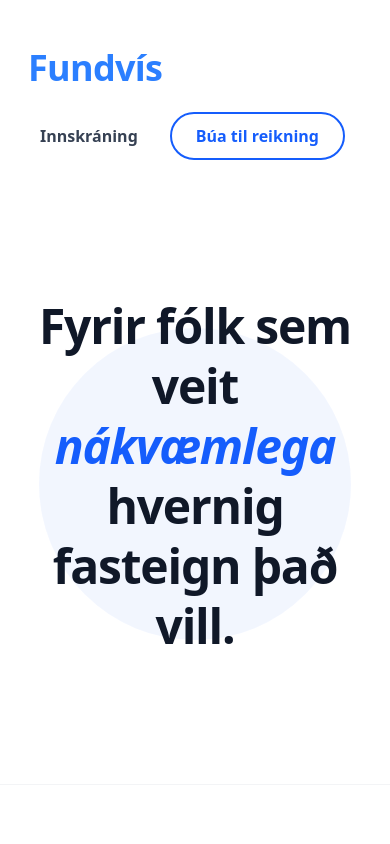
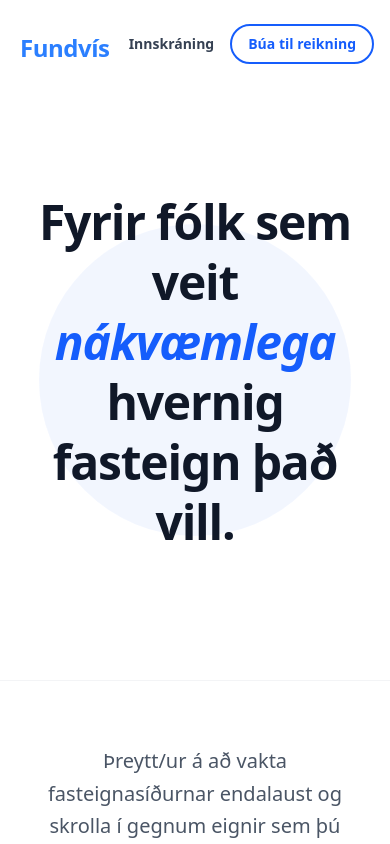
Before and after one commit to magnimar/properties-by-magni, a SvelteKit app in the folder frontend/: page /home in a window 390 px wide. Shown: the top 844 px of the page. Built offline with nearby package versions, Linux system fonts and the light colour scheme.

Commit message:
Fix header wrapping and logo size on mobile across all pages (#75)

```diff
--- a/frontend/src/routes/dashboard/+page.svelte
+++ b/frontend/src/routes/dashboard/+page.svelte
@@ -834,9 +834,9 @@
 </script>
 
 <div class="p-8 max-w-2xl mx-auto">
-    <div class="fixed top-0 left-0 p-4 z-50">
+    <div class="fixed top-0 left-0 p-4 md:p-6 z-50">
         <a href="/home" class="flex items-center hover:opacity-90 transition-opacity">
-            <span class="font-bold text-4xl md:text-5xl tracking-tight text-blue-500 mt-2 ml-1" style="letter-spacing: -0.02em;">Fundvís</span>
+            <span class="font-bold text-2xl md:text-5xl tracking-tight text-blue-500 mt-2 ml-1" style="letter-spacing: -0.02em;">Fundvís</span>
         </a>
     </div>
 
--- a/frontend/src/routes/home/+page.svelte
+++ b/frontend/src/routes/home/+page.svelte
@@ -37,20 +37,20 @@
 
 <div class="min-h-screen font-sans text-gray-900 bg-white selection:bg-blue-100">
     <!-- Header -->
-    <header class="relative z-50 pt-10 pb-6 px-6 md:px-10 lg:pt-12 lg:pb-8 flex flex-wrap items-center justify-between gap-6">
-        <a href="/" class="flex items-center gap-5 hover:opacity-90 transition-opacity">
-            <span class="font-bold text-4xl md:text-5xl tracking-tight text-blue-500 mt-2 ml-1" style="letter-spacing: -0.02em;">Fundvís</span>
+    <header class="relative z-50 pt-6 pb-4 px-4 md:pt-10 md:pb-6 md:px-10 lg:pt-12 lg:pb-8 flex items-center justify-between gap-2 md:gap-6">
+        <a href="/" class="flex items-center gap-2 md:gap-5 hover:opacity-90 transition-opacity">
+            <span class="font-bold text-2xl md:text-5xl tracking-tight text-blue-500 mt-2 ml-1" style="letter-spacing: -0.02em;">Fundvís</span>
         </a>
-        <nav class="flex items-center gap-4">
+        <nav class="flex items-center gap-2 md:gap-4">
             {#if isLoggedIn}
-                <a href="/dashboard" class="px-6 py-2.5 bg-blue-600 text-white rounded-full font-bold text-base md:text-lg hover:bg-blue-700 transition-all shadow-lg text-center">
+                <a href="/dashboard" class="px-4 py-2 md:px-6 md:py-2.5 bg-blue-600 text-white rounded-full font-bold text-sm md:text-lg hover:bg-blue-700 transition-all shadow-lg text-center">
                     Fara á stjórnborð
                 </a>
             {:else}
-                <a href="/login" class="px-4 py-3 text-gray-700 font-bold text-base md:text-lg hover:text-blue-600 transition-colors text-center">
+                <a href="/login" class="px-2 py-2 md:px-4 md:py-3 text-gray-700 font-bold text-sm md:text-lg hover:text-blue-600 transition-colors text-center">
                     Innskráning
                 </a>
-                <a href="/register" class="px-6 py-2.5 text-blue-600 border-2 border-blue-600 rounded-full font-bold text-base md:text-lg hover:bg-blue-50 transition-colors text-center">
+                <a href="/register" class="px-4 py-2 md:px-6 md:py-2.5 text-blue-600 border-2 border-blue-600 rounded-full font-bold text-sm md:text-lg hover:bg-blue-50 transition-colors text-center">
                     Búa til reikning
                 </a>
             {/if}
--- a/frontend/src/routes/login/+page.svelte
+++ b/frontend/src/routes/login/+page.svelte
@@ -28,9 +28,9 @@
 </script>
 
 <div class="flex flex-col items-center justify-center min-h-screen bg-gray-50">
-  <div class="fixed top-0 left-0 pt-10 pl-6 md:pl-10 lg:pt-12 z-50">
+  <div class="fixed top-0 left-0 pt-6 pl-4 md:pt-10 md:pl-10 lg:pt-12 z-50">
     <a href="/home" class="flex items-center hover:opacity-90 transition-opacity">
-        <span class="font-bold text-4xl md:text-5xl tracking-tight text-blue-500 mt-2 ml-1" style="letter-spacing: -0.02em;">Fundvís</span>
+        <span class="font-bold text-2xl md:text-5xl tracking-tight text-blue-500 mt-2 ml-1" style="letter-spacing: -0.02em;">Fundvís</span>
     </a>
   </div>
   <form onsubmit={(e) => { e.preventDefault(); handleLogin(); }} class="flex flex-col gap-6 p-12 border rounded-xl shadow-xl bg-white w-[500px]">
--- a/frontend/src/routes/privacy/+page.svelte
+++ b/frontend/src/routes/privacy/+page.svelte
@@ -1,11 +1,11 @@
 <div class="min-h-screen font-sans text-gray-900 bg-white selection:bg-blue-100 flex flex-col">
     <!-- Header (simplified) -->
-    <header class="relative z-50 pt-10 pb-6 px-6 md:px-10 lg:pt-12 lg:pb-8 flex items-center justify-between gap-6 border-b border-gray-100">
-        <a href="/" class="flex items-center gap-5 hover:opacity-90 transition-opacity">
-            <span class="font-bold text-4xl md:text-5xl tracking-tight text-blue-500 mt-2 ml-1" style="letter-spacing: -0.02em;">Fundvís</span>
+    <header class="relative z-50 pt-6 pb-4 px-4 md:pt-10 md:pb-6 md:px-10 lg:pt-12 lg:pb-8 flex items-center justify-between gap-2 md:gap-6 border-b border-gray-100">
+        <a href="/" class="flex items-center gap-2 md:gap-5 hover:opacity-90 transition-opacity">
+            <span class="font-bold text-2xl md:text-5xl tracking-tight text-blue-500 mt-2 ml-1" style="letter-spacing: -0.02em;">Fundvís</span>
         </a>
-        <nav class="flex items-center gap-4">
-            <a href="/" class="px-6 py-2.5 bg-blue-600 text-white rounded-full font-bold text-base md:text-lg hover:bg-blue-700 transition-all shadow-lg text-center">
+        <nav class="flex items-center gap-2 md:gap-4">
+            <a href="/" class="px-4 py-2 md:px-6 md:py-2.5 bg-blue-600 text-white rounded-full font-bold text-sm md:text-lg hover:bg-blue-700 transition-all shadow-lg text-center">
                 Aftur á forsíðu
             </a>
         </nav>
--- a/frontend/src/routes/register/+page.svelte
+++ b/frontend/src/routes/register/+page.svelte
@@ -36,9 +36,9 @@
 </script>
 
 <div class="flex flex-col items-center justify-center min-h-screen bg-gray-50">
-  <div class="fixed top-0 left-0 pt-10 pl-6 md:pl-10 lg:pt-12 z-50">
+  <div class="fixed top-0 left-0 pt-6 pl-4 md:pt-10 md:pl-10 lg:pt-12 z-50">
     <a href="/home" class="flex items-center hover:opacity-90 transition-opacity">
-        <span class="font-bold text-4xl md:text-5xl tracking-tight text-blue-500 mt-2 ml-1" style="letter-spacing: -0.02em;">Fundvís</span>
+        <span class="font-bold text-2xl md:text-5xl tracking-tight text-blue-500 mt-2 ml-1" style="letter-spacing: -0.02em;">Fundvís</span>
     </a>
   </div>
   <form onsubmit={async (e) => { e.preventDefault(); await handleRegister(); }} class="flex flex-col gap-6 p-12 border rounded-xl shadow-xl bg-white w-[500px]">
--- a/frontend/src/routes/terms/+page.svelte
+++ b/frontend/src/routes/terms/+page.svelte
@@ -1,11 +1,11 @@
 <div class="min-h-screen font-sans text-gray-900 bg-white selection:bg-blue-100 flex flex-col">
     <!-- Header (simplified) -->
-    <header class="relative z-50 pt-10 pb-6 px-6 md:px-10 lg:pt-12 lg:pb-8 flex items-center justify-between gap-6 border-b border-gray-100">
-        <a href="/" class="flex items-center gap-5 hover:opacity-90 transition-opacity">
-            <span class="font-bold text-4xl md:text-5xl tracking-tight text-blue-500 mt-2 ml-1" style="letter-spacing: -0.02em;">Fundvís</span>
+    <header class="relative z-50 pt-6 pb-4 px-4 md:pt-10 md:pb-6 md:px-10 lg:pt-12 lg:pb-8 flex items-center justify-between gap-2 md:gap-6 border-b border-gray-100">
+        <a href="/" class="flex items-center gap-2 md:gap-5 hover:opacity-90 transition-opacity">
+            <span class="font-bold text-2xl md:text-5xl tracking-tight text-blue-500 mt-2 ml-1" style="letter-spacing: -0.02em;">Fundvís</span>
         </a>
-        <nav class="flex items-center gap-4">
-            <a href="/" class="px-6 py-2.5 bg-blue-600 text-white rounded-full font-bold text-base md:text-lg hover:bg-blue-700 transition-all shadow-lg text-center">
+        <nav class="flex items-center gap-2 md:gap-4">
+            <a href="/" class="px-4 py-2 md:px-6 md:py-2.5 bg-blue-600 text-white rounded-full font-bold text-sm md:text-lg hover:bg-blue-700 transition-all shadow-lg text-center">
                 Aftur á forsíðu
             </a>
         </nav>
```
